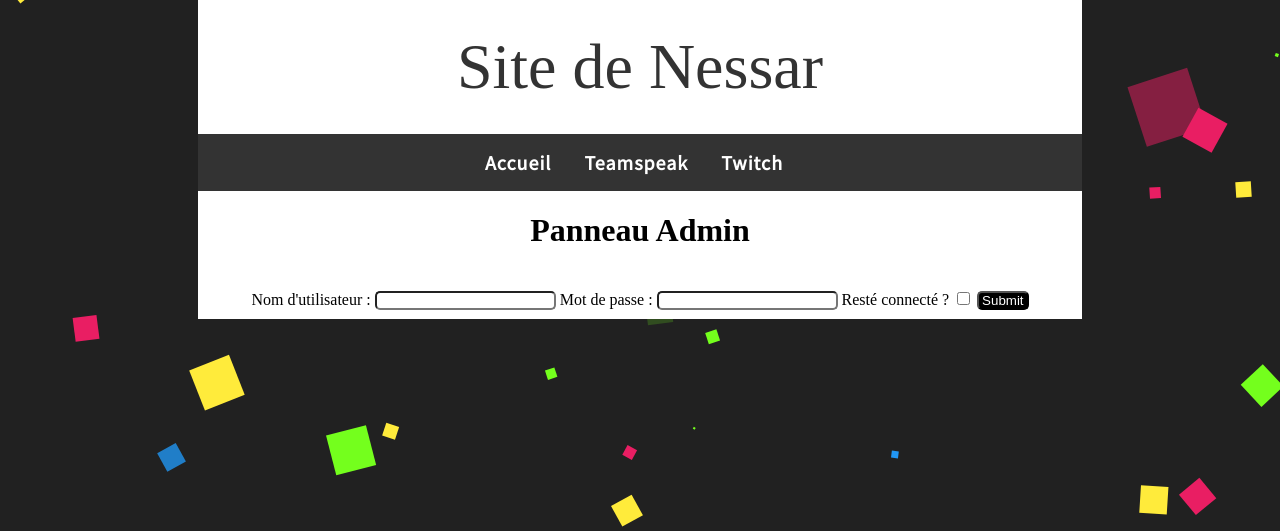
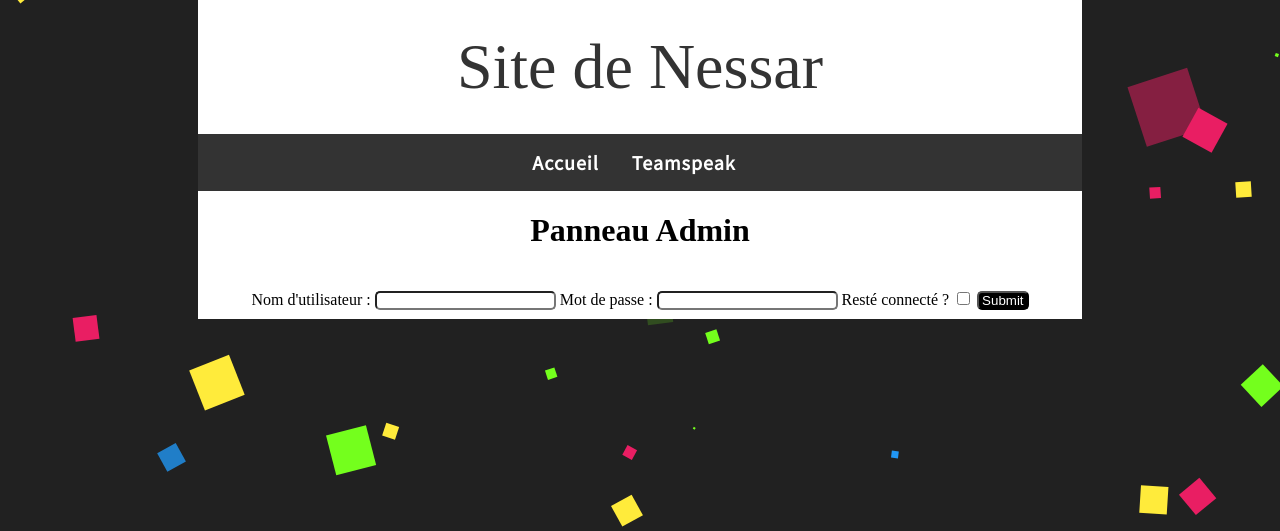
Before and after one commit to THoguet/flaskwebsite, a Flask app: page /login in a window 1280 px wide. Shown: the top 531 px of the page. Run offline with Flask 2, Linux system fonts and the light colour scheme; some web fonts are replaced.

Commit message:
remove twitch

```diff
--- a/flaskapp.py
+++ b/flaskapp.py
@@ -20,11 +20,6 @@ def index():
 @app.route("/ts")
 def ts():
 	return render_template("ts.html")
-
-
-@app.route("/twitch")
-def twitch():
-	return render_template("twitch.html")
 
 
 @app.route("/login", methods=['GET', 'POST'])
--- a/templates/default.html
+++ b/templates/default.html
@@ -59,7 +59,6 @@
 				<ul style="padding-left: 0px;margin-bottom:0px;">
 					<li><a href="{{url_for('index')}}">Accueil</a></li>
 					<li><a href="{{url_for('ts')}}">Teamspeak</a></li>
-					<li><a href="{{url_for('twitch')}}">Twitch</a></li>
 					<!--<li><a href="">Forum</a></li>-->
 					</ul>
 			</div>
```
Also changed, not shown: templates/twitch.html (deleted, +0 -12 lines).
